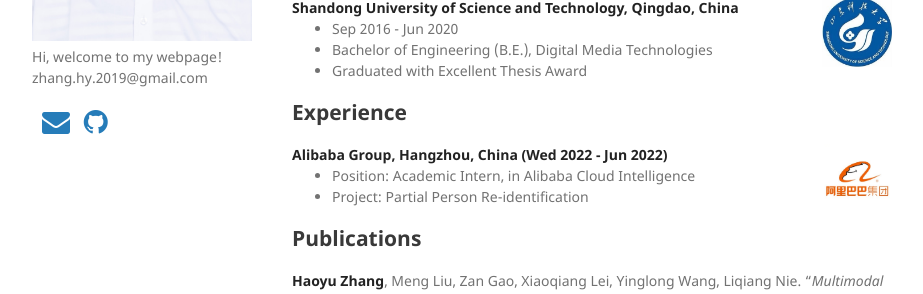
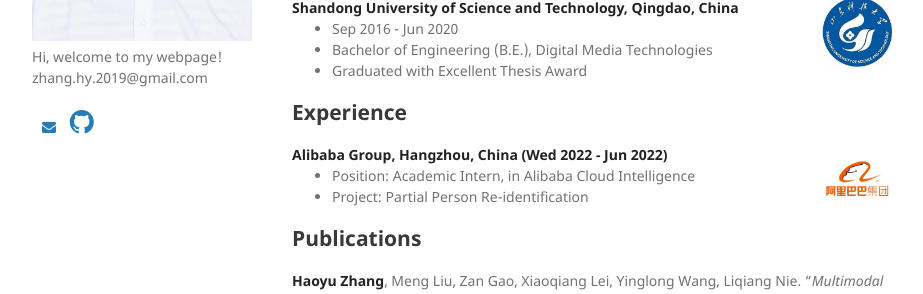
Before and after one commit to Hyu-Zhang/Hyu-Zhang.github.io, a Jekyll site: the page built from index.md, in a window 1280 px wide. Shown: the part 376-670 px from the top of the page, without its empty margins (178-1101 px from the left). Built offline with Jekyll 4.4.1, drawn with Linux system fonts in a browser that asks for light colours; a style sheet for code colours, icons or effects is not loaded; our own code applies the rules of GitHub Pages for plain Markdown files.

Commit message:
Update default.html

```diff
--- a/_layouts/default.html
+++ b/_layouts/default.html
@@ -28,7 +28,7 @@
               <i class="fa fa-github-square fa-2x" aria-hidden="true"></i> </a> -->
 
         <a href="" target="_blank" rel="external" style="padding-left:10px;">
-          <i class="fa fa-envelope fa-2x" aria-hidden="true"></i> </a>
+          <i class="fa fa-envelope" aria-hidden="true"></i> </a>
         <a href="https://github.com/Hyu-Zhang" target="_blank" rel="external" style="padding-left:10px;">
           <i class="fa fa-github fa-2x" aria-hidden="true"></i> </a>
         <a href="https://scholar.google.com/citations?hl=zh-CN&user=HGPmq2YAAAAJ" target="_blank" rel="external" style="padding-left:10px;">
```
